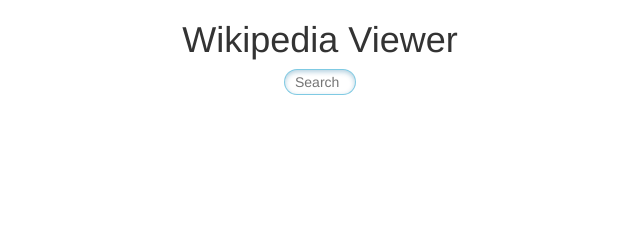
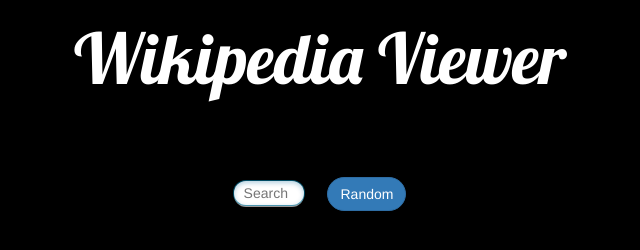
Before and after one commit to Sam-Houlahan/wikipedia-viewer, a plain HTML site: page index.html in a window 1280 px wide. Shown: the whole page, without its empty margins (320-960 px from the left). Drawn offline with nearby package versions, Linux system fonts and the light colour scheme.

Commit message:
finished js + added random button

```diff
--- a/index.html
+++ b/index.html
@@ -3,7 +3,8 @@
 <head>
 
     <link rel="stylesheet" href="https://maxcdn.bootstrapcdn.com/bootstrap/3.3.7/css/bootstrap.min.css">
-    <link href="https://fonts.googleapis.com/css?family=Rubik|VT323" rel="stylesheet">
+    <link href="https://fonts.googleapis.com/css?family=Rubik|Lobster" rel="stylesheet">
+
 
     <script src="https://code.jquery.com/jquery-3.2.1.js" integrity="sha256-DZAnKJ/6XZ9si04Hgrsxu/8s717jcIzLy3oi35EouyE=" crossorigin="anonymous"></script>
     <script src="script.js"></script>
@@ -17,9 +18,10 @@
             <div class=" col-xs-12">
                 <h1>Wikipedia Viewer</h1>
 
-                <form>
+                <form class='main'>
                     <input type="search" id="search" placeholder="Search">
 
+                    <a href="https://en.wikipedia.org/wiki/Special:Random" class="btn btn-primary btn-round">Random</a>
                 </form>
 
 
--- a/main.css
+++ b/main.css
@@ -1,3 +1,33 @@
+
+
+
+body{
+  color:white;
+  background-color:black;
+}
+
+h1{
+
+  font-family: 'Lobster', cursive;
+  font-size:70px;
+}
+
+.btn{
+border-radius: 17px;
+margin-left:20px;
+
+}
+#results{
+
+
+
+}
+.main {
+
+  margin-top:80px;
+}
+
+
 /* Search Bar CSS */
 
 #search {
--- a/script.js
+++ b/script.js
@@ -1,8 +1,9 @@
+$(document).ready(function() {
 
 
-
-
+//function to search through wikipedia API
 function search() {
+  console.log('search');
 
   $.ajax({
      url: "https://en.wikipedia.org/w/api.php?action=query&list=search&format=json&srsearch=" + $("#search").val(),
@@ -14,7 +15,18 @@ function search() {
      success: function(data) {
 
 
-console.log(data);
+      let search = data.query.search;
+
+      console.log(search);
+
+
+//This iterates through results and appends them to results div in html
+ search.map(function(x){
+   $('#results').append('<h3>' + x.title + '</h3><br/>' + '<p>' + x.snippet + '</p><br/><hr>');
+  $("#results").css('font-family: Rubik, sans-serif');
+
+ });
+
 
 
 
@@ -26,12 +38,13 @@ console.log(data);
    $('#search').keypress(function(e){
      console.log(e);
      if(e.keyCode == 13){//Enter key pressed
-       search();
+      console.log('click');
+      e.preventDefault();
+      search();
      }
    });
 
 
-  // $('#search').keypress(function(e){
-  //       if(e.which == 13){//Enter key pressed
-  //           search();
-  //       $("#results").appendTo
+
+
+});
```
